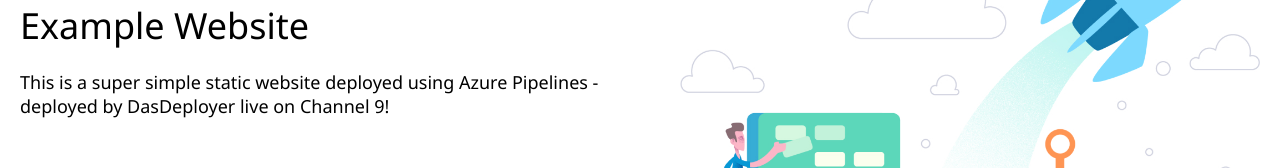
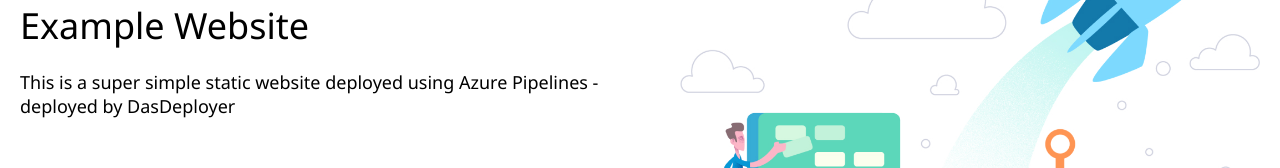
Before and after one commit to azuredevopsexamples/website, a plain HTML site: page www/index.html in a window 1280 px wide. Shown: the part 182-350 px from the top of the page. Drawn offline with Linux system fonts and the light colour scheme.

Commit message:
Update index.html

```diff
--- a/www/index.html
+++ b/www/index.html
@@ -57,7 +57,7 @@
                     <p class="title">Azure Pipelines</p>
                     <p class="heading1">Example Website</p>
                     <p class="blurb">This is a super simple static website deployed using Azure Pipelines
-                    - deployed by DasDeployer live on Channel 9!</p>
+                    - deployed by DasDeployer</p>
                     <div class="learnmore-container">
                         <a href="https://azure.microsoft.com/en-us/services/devops/pipelines/?nav=min" class="learnmore-link" title="Learn more about Azure Pipelines">Learn more about Azure Pipelines ></a>
                     </div>
```
